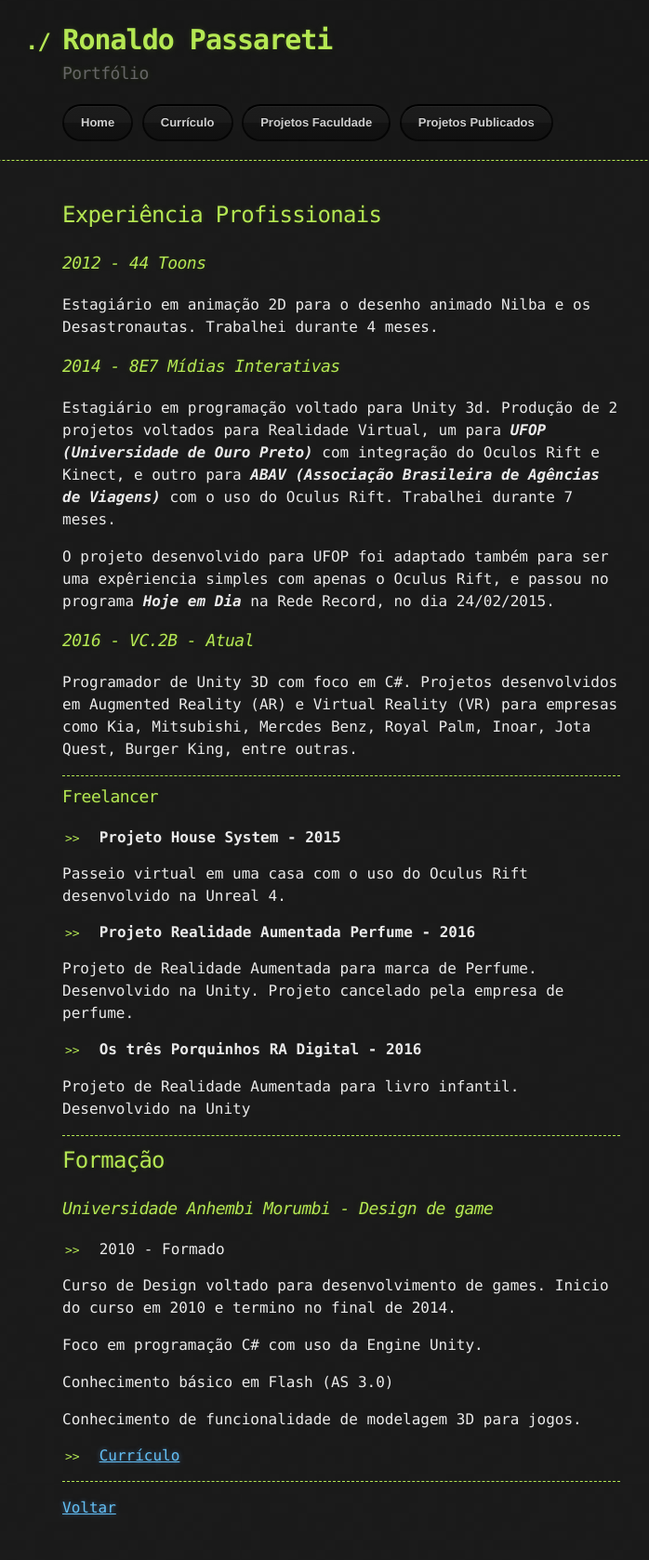
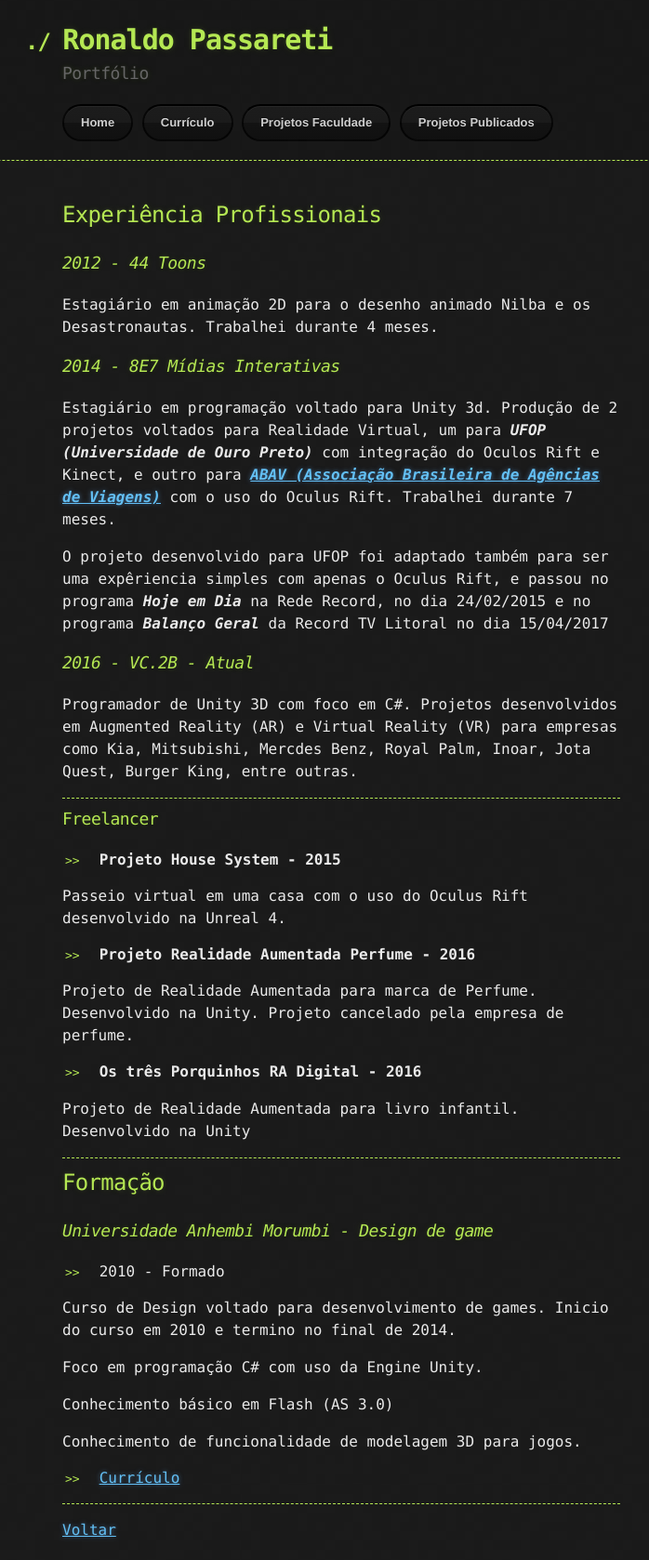
Before and after one commit to rpassareti/rpassareti.github.io, a Jekyll site: the page built from curriculo.md, in a window 1280 px wide. Shown: the whole page at 93% size, without its empty margins (273-971 px from the left). Built offline with Jekyll 4.4.1, drawn with Linux system fonts in a browser that asks for light colours; our own code applies the rules of GitHub Pages for plain Markdown files; before the commit the page ends 1654 px from its top, so only the background shows below that.

Commit message:
Update curriculo.md

```diff
--- a/curriculo.md
+++ b/curriculo.md
@@ -6,9 +6,9 @@ Estagiário em animação 2D para o desenho animado Nilba e os Desastronautas. T
 
 ### [](#header-4)_2014 - 8E7 Mídias Interativas_
 
-Estagiário em programação voltado para Unity 3d. Produção de 2 projetos voltados para Realidade Virtual, um para _**UFOP (Universidade de Ouro Preto)**_ com integração do Oculos Rift e Kinect, e outro para _**ABAV (Associação Brasileira de Agências de Viagens)**_ com o uso do Oculus Rift. Trabalhei durante 7 meses.
+Estagiário em programação voltado para Unity 3d. Produção de 2 projetos voltados para Realidade Virtual, um para _**UFOP (Universidade de Ouro Preto)**_ com integração do Oculos Rift e Kinect, e outro para [_**ABAV (Associação Brasileira de Agências de Viagens)**_](https://www.youtube.com/watch?v=2YUQ9cPUA-4) com o uso do Oculus Rift. Trabalhei durante 7 meses.
 
-O projeto desenvolvido para UFOP foi adaptado também para ser uma expêriencia simples com apenas o Oculus Rift, e passou no programa _**Hoje em Dia**_ na Rede Record, no dia 24/02/2015.
+O projeto desenvolvido para UFOP foi adaptado também para ser uma expêriencia simples com apenas o Oculus Rift, e passou no programa _**Hoje em Dia**_ na Rede Record, no dia 24/02/2015 e no programa _**Balanço Geral**_ da Record TV Litoral no dia 15/04/2017
 
 ### [](#header-4)_2016 - VC.2B - Atual_
 
```
